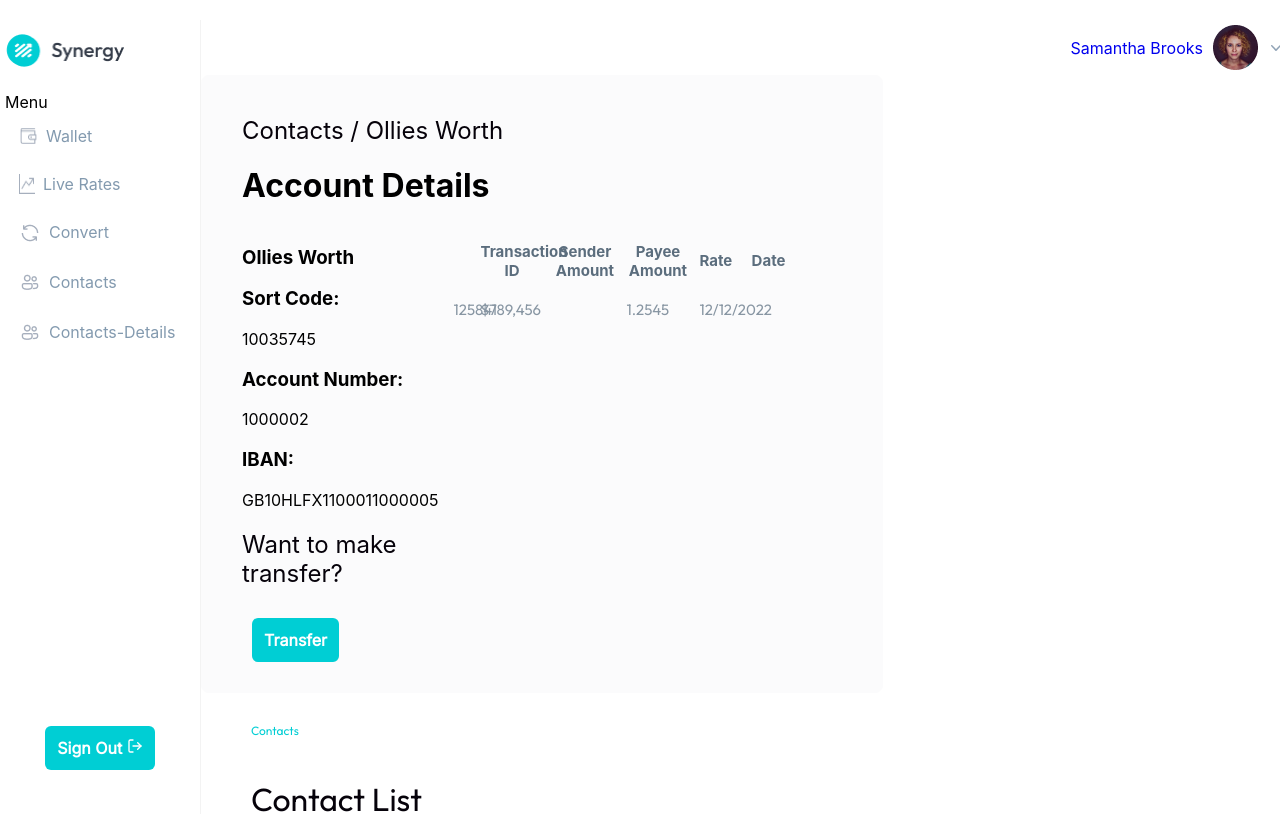
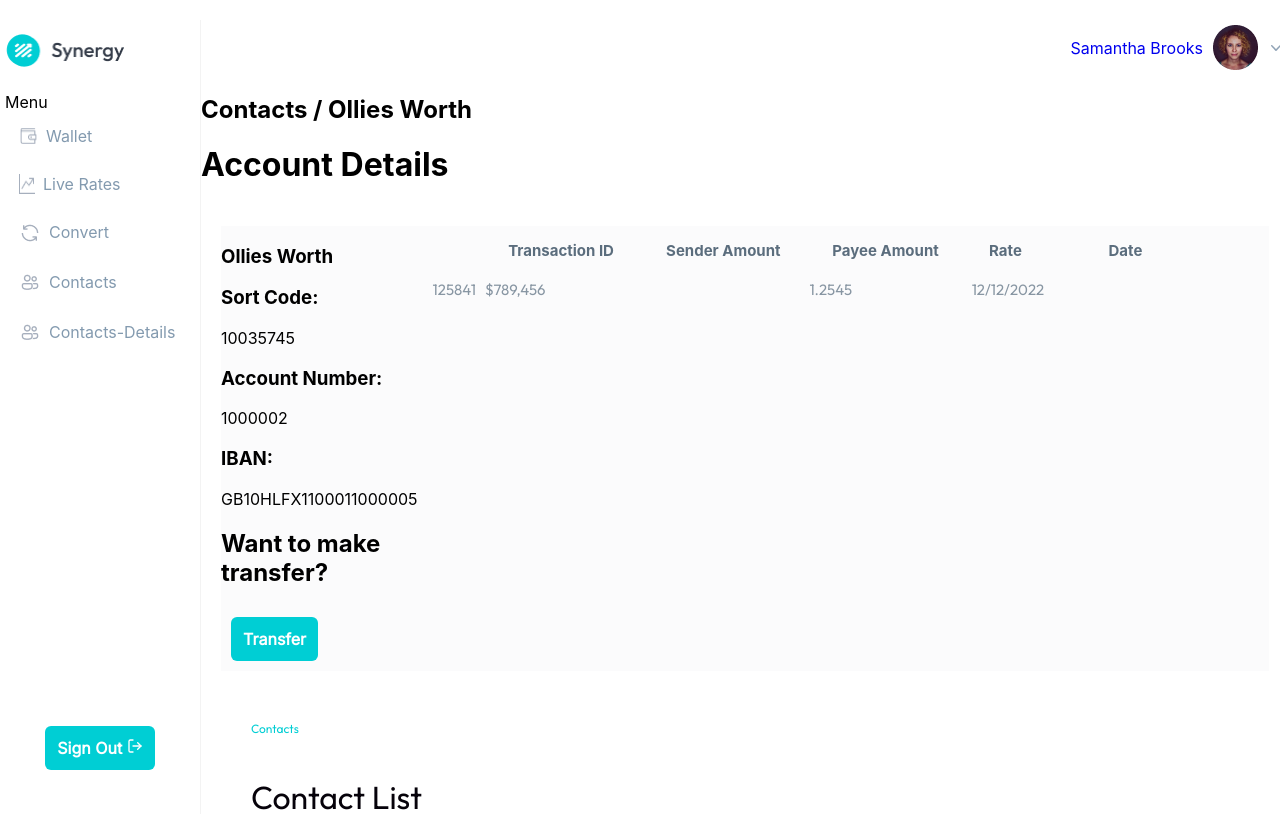
Before and after one commit to nology-tech/synergy, a React (Create React App) app: page /contactsdetails in a window 1280 px wide. Shown: the top 814 px of the page. Built offline with nearby package versions, Linux system fonts and the light colour scheme; no server answers.

Commit message:
formatting contact-transaction details started

```diff
--- a/src/components/ContactDetails/ContactDetails.jsx
+++ b/src/components/ContactDetails/ContactDetails.jsx
@@ -20,13 +20,13 @@ const ContactDetails = (props) => {
   const accountIBANRecipient = "GB10HLFX1100011000005";
 
   return (
-    <div className="contact-details">
-      <div className="contact-details__header">
+    <div className="contact-details-transactions">
+      <div className="contact-details-transactions__header">
         <h2>{"Contacts / " + recipientName}</h2>
         <h1>Account Details</h1>
       </div>
-      <div className="transaction-details_main">
-        <div className="contact-details__main">
+      <div className="contact-details-transactions__main">
+        <div className="contact-details">
           <div className="contact-details__account-recipient">
             <h3 className="contact-details__account-recipient__recusername">
               {recipientName}
@@ -57,6 +57,44 @@ const ContactDetails = (props) => {
       </div>
     </div>
   );
+  // return (
+  //   <div className="contact-details">
+  //     <div className="contact-details__header">
+  //       <h2>{"Contacts / " + recipientName}</h2>
+  //       <h1>Account Details</h1>
+  //     </div>
+  //     <div className="transaction-details_main">
+  //       <div className="contact-details__main">
+  //         <div className="contact-details__account-recipient">
+  //           <h3 className="contact-details__account-recipient__recusername">
+  //             {recipientName}
+  //           </h3>
+  //           <div className="contact-details__account-recipient__details">
+  //             <h3>Sort Code:</h3>
+  //             <p>{sortCodeRecipient}</p>
+  //           </div>
+  //           <div className="contact-details__account-recipient__details">
+  //             <h3> Account Number: </h3>
+  //             <p>{accountNumRecipient}</p>
+  //           </div>
+  //           <div className="contact-details__account-recipient__details">
+  //             <h3> IBAN: </h3>
+  //             <p>{accountIBANRecipient}</p>
+  //           </div>
+  //         </div>
+  //         <div className="contact-details__buttons">
+  //           <h2>{"Want to make transfer?"}</h2>
+  //           <Link to="/currencyconverter">
+  //             <Button buttonStyle={"btn button-blue"} buttonText={"Transfer"} />
+  //           </Link>
+  //         </div>
+  //       </div>
+  //       <div className="transaction-details">
+  //         <TransactionList transactionsArray={transactionsArray} />
+  //       </div>
+  //     </div>
+  //   </div>
+  // );
 };
 
 export default ContactDetails;
--- a/src/components/ContactDetails/ContactDetails.scss
+++ b/src/components/ContactDetails/ContactDetails.scss
@@ -1,60 +1,18 @@
 @use "../../assets/sass/_variables.scss" as *;
 
-
-.contact-details{
+.contact-details-transactions {
   display: flex;
   flex-direction: column;
-  align-items: flex-start;
-  background-color: $color-light-gray-info-bar;
-  padding: 20px 40px;
-  border: 1px solid $color-light-gray-info-bar;
-  border-radius: 8px;
-  // margin: 0px 0px;
-  width: 600px;
-  height: fit-content;
-  align-items: left;
-
-  h2 {
-    color: $color-black;
-    font-size: 24px;
-    font-weight: 400;
-  }
-  .transaction-details_main {
+  &__main {
     display: flex;
     flex-direction: row;
-
-
-  .__account-recipient {
-    background: $color-light-gray3;
-    padding: 10px 20px;
-    border: 1px solid $color-light-gray3;
-    border-radius: 8px;
-    margin: 20px 0px;
-    width: 480px;
-    height: fit-content;
-    font-family: $title-font-family;
-
-    &__recusername {
-      color: $color-middle-blue;
-      font-weight: 500;
-      font-size: 18px bold;
+    margin: 20px;
+    .contact-details{
+      background-color: $color-light-gray-info-bar;
+    }
+    .transaction-details {
+      background-color: $color-light-gray-info-bar;
     }
 
-    &__details {
-      display: flex;
-      justify-content: space-between;
-
-      p,
-      h3 {
-        font-size: 14px;
-        font-weight: 400;
-        color: $color-font-light-gray;
-      }
-
-      &__sort-code {
-        padding-bottom: 5px;
-      }
-    }
   }
 }
-}
--- /dev/null
+++ b/src/components/ContactDetails/temp.scss
@@ -0,0 +1,61 @@
+@use "../../assets/sass/_variables.scss" as *;
+
+.contact-details {
+  display: flex;
+  flex-direction: column;
+  align-items: flex-start;
+
+  // background-color: $color-light-gray-info-bar;
+  padding: 20px 40px;
+  border: 1px solid $color-light-gray-info-bar;
+  border-radius: 8px;
+  // margin: 0px 0px;
+  width: 600px;
+  height: fit-content;
+  align-items: left;
+
+  h2 {
+    color: $color-black;
+    font-size: 24px;
+    font-weight: 400;
+  }
+  .transaction-details_main {
+    display: flex;
+    // flex-direction: row; Rupali 12/14
+    flex-direction: column;
+    background-color: $color-light-gray-info-bar;
+    //
+    .__account-recipient {
+      background: $color-light-gray3;
+      padding: 10px 20px;
+      border: 1px solid $color-light-gray3;
+      border-radius: 8px;
+      margin: 20px 0px;
+      width: 480px;
+      height: fit-content;
+      font-family: $title-font-family;
+
+      &__recusername {
+        color: $color-middle-blue;
+        font-weight: 500;
+        font-size: 18px bold;
+      }
+
+      &__details {
+        display: flex;
+        justify-content: space-between;
+
+        p,
+        h3 {
+          font-size: 14px;
+          font-weight: 400;
+          color: $color-font-light-gray;
+        }
+
+        &__sort-code {
+          padding-bottom: 5px;
+        }
+      }
+    }
+  }
+}
```
Also changed, not shown: 1 other file (tests, documents, lock files or other folders).
